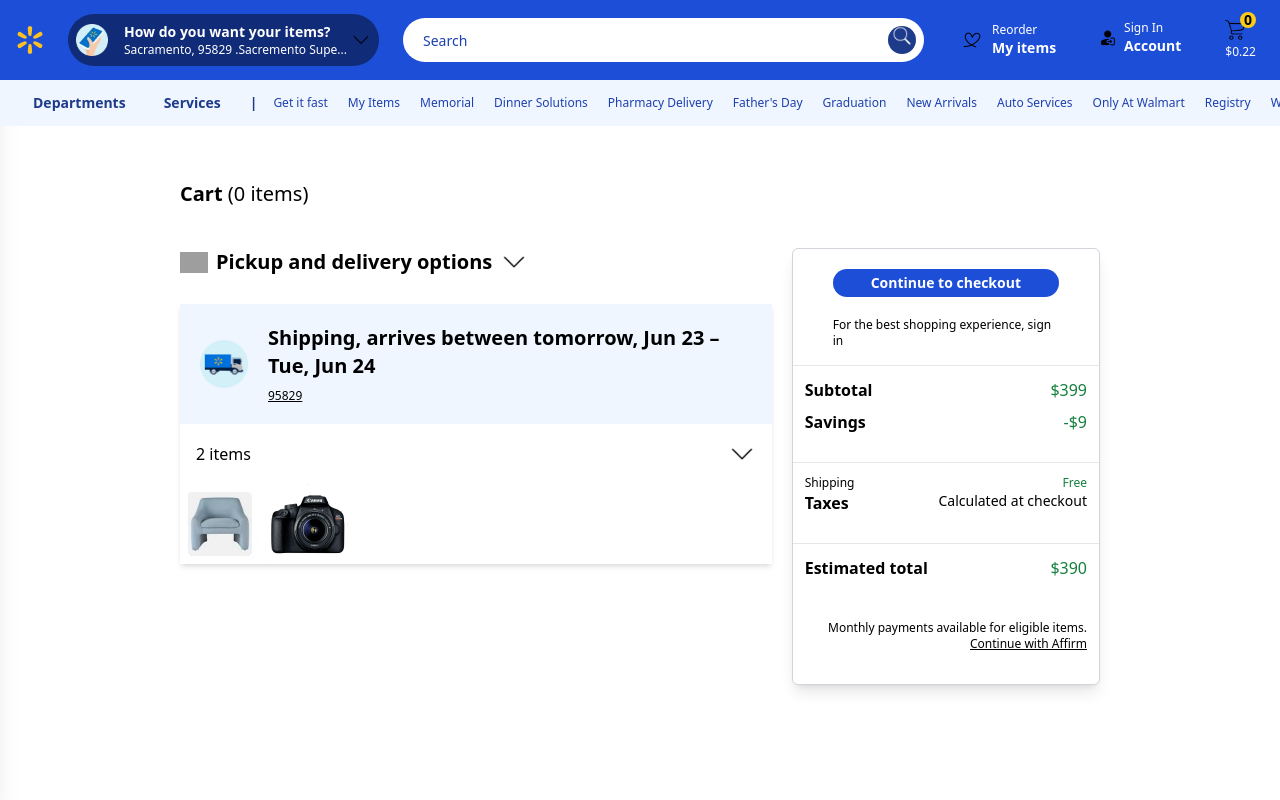
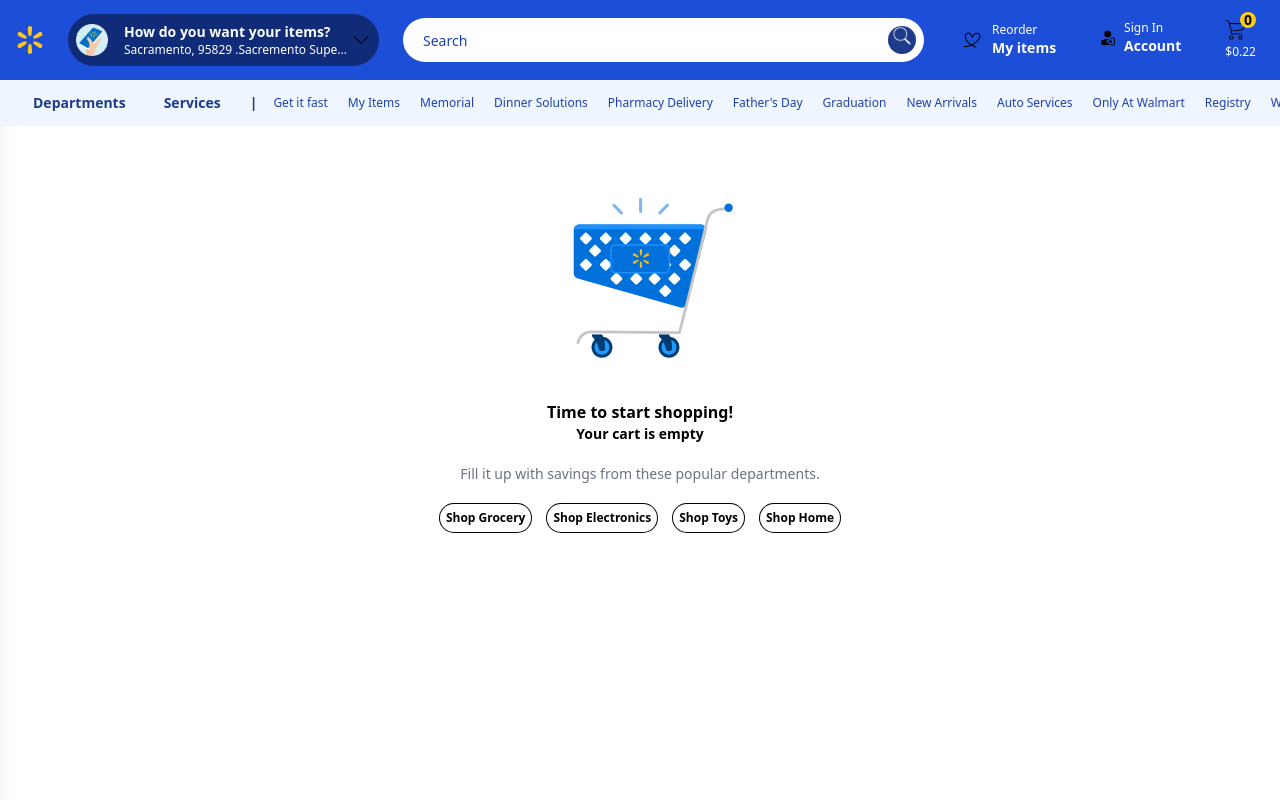
Before and after one commit to bxkun01/walmart, a React (Vite) app: page /cart in a window 1280 px wide. Shown: the top 800 px of the page. Built offline with nearby package versions, Linux system fonts and the light colour scheme; grey boxes are pictures that could not be loaded.

Commit message:
added cart functionality

```diff
--- a/src/Buttons/Button.jsx
+++ b/src/Buttons/Button.jsx
@@ -1,8 +1,15 @@
-import React from 'react'
+import { CartContext } from '../context/CartContext'
+import { useContext } from 'react'
 
-const Button = ({name}) => {
+const Button = ({ name, item }) => {
+  const {setCart} =useContext(CartContext);
   return (
-    <button className='ring-1 ring-black px-3 py-1 rounded-full hover:ring-2 text-sm font-bold' onClick={(e)=>e.preventDefault()}>{name}</button>
+    <button className='ring-1 ring-black px-3 py-1 rounded-full hover:ring-2 text-sm font-bold'
+      onClick={(e) => {
+        e.preventDefault();
+        setCart(prevCart => [...prevCart, item]);
+
+      }}>{name}</button>
   )
 }
 
--- a/src/Components/CartItem.jsx
+++ b/src/Components/CartItem.jsx
@@ -1,7 +1,7 @@
 import { useState } from "react"
 import home from '../assets/photos/home.png'
 
-const CartItem = () => {
+const CartItem = ({item ,i}) => {
     const [cartCount, setCartCount] = useState(0)
 
     const handleCartIncrementCount = () => {
@@ -16,22 +16,22 @@
         }
     }
     return (
-        <div className='p-4 text-sm text-gray-600 flex flex-col gap-2 w-full'>
+        <div className='p-4 text-sm text-gray-600 flex flex-col gap-2 w-full' >
             <div className='flex flex-col gap-2'>
-                <span>Sold and shipped by ReinHart</span>
+                <span>Sold and shipped by {item.transportation.shipper}</span>
                 <span className='text-blue-700 text-xs'>Free shipping</span>
             </div>
             <div className='flex gap-5 justify-evenly items-center'>
                 <div className='flex gap-2 items-center overflow-clip '>
-                    <img src={home} alt="" className='object-contain size-28' />
+                    <img src={item.pictures[0].src} alt="" className='object-contain size-28' />
                     <div className='flex flex-col gap-2'>
-                        <span className='flex-wrap w-[400px]'>Home of the Dead from the wonderland the world is the
-                            kldsjfkldsjf dsfkldsj flskdf jdslkf jsdlfks djflkds fjsdlkf jdslfkdsj flkdssfj sdffsdlfjldskfjsdlkfjdsklvlkfjdslfkdsjfkldfsdklfjdslkfjdsk
+                        <span className='flex-wrap w-[400px]'>
+                            {item.about}
                         </span>
 
 
                         <div className='flex  gap-5 text-green-600 sm:hidden items-center'>
-                            <span className='text-lg font-bold'>$44,000</span>
+                            <span className='text-lg font-bold'>${item.price}</span>
                             <span className='line-through text-gray-500'>$50</span>
                             <div className='whitespace-nowrap'><span className='bg-green-100 text-xs p-1'>You save</span> $6 </div>
                         </div>
@@ -47,7 +47,7 @@
 
 
                 <div className='flex flex-col gap-2 text-green-600 max-sm:hidden'>
-                    <span className='text-lg font-bold'>$44,000</span>
+                    <span className='text-lg font-bold'>${item.price}</span>
                     <span className='line-through text-gray-500'>$50</span>
                     <div className='whitespace-nowrap'><span className='bg-green-100 text-xs p-1'>You save</span> $6 </div>
                 </div>
--- a/src/Components/CartWhenItem.jsx
+++ b/src/Components/CartWhenItem.jsx
@@ -10,7 +10,7 @@
 import CartItem from './CartItem'
 import CheckOut from './CheckOut'
 
-const CartWhenItem = () => {
+const CartWhenItem = ({cart}) => {
   const [openSections, setOpenSections] = useState({
     options: false,
     items: false,
@@ -18,14 +18,19 @@
 
 
 
+
   const toggleSection = (key) => {
     setOpenSections((prev) => ({ ...prev, [key]: !prev[key] }));
   };
 
+  const carts=cart;
+
+  console.log(cart)
   return (
     <div className='flex gap-5 max-xl:justify-center'>
       <div className='flex flex-col gap-7'>
-        {/* Pickup and delivery options header */}
+
+
         <div className='flex gap-2 items-center'>
           <img src={walmartPhone} className='w-7' />
           <span className='font-bold text-xl'>Pickup and delivery options</span>
@@ -60,7 +65,7 @@
         {/* Shipping summary and items dropdown */}
         <div className='border-1 border-gray-200 shadow-md'>
           <div className='flex gap-5 bg-blue-50 p-5'>
-            <img src={shipping} className='w-12 object-contain' />
+            <img src={delivery} className='w-12 object-contain' />
             <div className='flex flex-col gap-2'>
               <span className='font-bold text-xl '>
                 Shipping, arrives between tomorrow, Jun 23 – Tue, Jun 24
@@ -80,17 +85,17 @@
           </div>
 
           {openSections.items == false && (
-            <div className='flex gap-2 flex-wrap'>
-              <img src={home} alt="items" className='size-20' />
-              <img src={canon} className='size-20' alt="items" />
+            <div className='flex gap-2 flex-wrap p-3'>
+              {cart.map((item)=><img src={item.pictures[0].src} alt="items" className='size-20 object-cover'/> )}
+
             </div>
           )
           }
 
           {openSections.items && (
             <div>
-              <CartItem/>
-              <CartItem/>
+              {carts.map((cart,i)=><CartItem item={cart}/>)}
+
 
 
             </div>
--- a/src/Components/Nav.jsx
+++ b/src/Components/Nav.jsx
@@ -3,7 +3,7 @@
 import hamburger from '/src/assets/icons/hamburger.svg'
 import Department from '../Buttons/Department'
 import Services from '../Buttons/Services'
-import cart from '../assets/icons/shopping-cart.png'
+import cartpic from '../assets/icons/shopping-cart.png'
 import heart from '../assets/icons/heart.png'
 import login from '../assets/icons/login.png'
 import Search from './Search'
@@ -13,6 +13,8 @@
 import chevronUp from '../assets/icons/chevron-up.png'
 import chevronDown from '../assets/icons/chevron-down.png'
 import AddressCard from './AddressCard'
+import { CartContext } from '../context/CartContext'
+import { useContext } from 'react'
 
 const Nav = ({ toggleSidebar }) => {
   const items = ['Get it fast', 'My Items', 'Memorial', 'Dinner Solutions', 'Pharmacy Delivery',
@@ -46,6 +48,8 @@
     setCount(value)
   }
 
+
+  const {cart}= useContext(CartContext);
 
 
   return (
@@ -108,8 +112,8 @@
             <Link to='/cart'>
               <div className='hover:bg-black hover:bg-opacity-55 p-2 rounded-full cursor-pointer space-y-1 relative'>
                 <div className='relative'>
-                  <img src={cart} className='size-5' />
-                  <span className='absolute -top-2 right-0 bg-yellow-400 text-black size-4 flex items-center justify-center text-sm font-bold rounded-full'>0</span>
+                  <img src={cartpic} className='size-5' />
+                  <span className='absolute -top-2 right-0 bg-yellow-400 text-black size-4 flex items-center justify-center text-sm font-bold rounded-full'>{cart.length}</span>
                 </div>
                 <p className='text-xs'>$0.22</p>
               </div>
--- a/src/Components/Products.jsx
+++ b/src/Components/Products.jsx
@@ -154,7 +154,7 @@
               <div className='flex flex-col items-start gap-2 pb-1'>
                 <span className=' font-bold'>${item.price}</span>
                 <span className='text-sm text-wrap'>{item.name}</span>
-                <Button name='+ Add'/>
+                <Button name='+ Add' item={item}/>
               </div>
             </div>
             </Link>
--- a/src/Layout/Layout.jsx
+++ b/src/Layout/Layout.jsx
@@ -5,6 +5,7 @@
 import Footer from '../Components/Footer';
 import Feedback from '../Components/Feedback';
 import ScrollToTop from '../Components/ScrollToTop';
+import { CartProvider } from "../context/CartContext";
 
 const Layout = () => {
   const [sidebarVisible, setSidebarVisible] = useState(false);
@@ -26,8 +27,10 @@
       <ScrollToTop />
       <Sidebar visible={sidebarVisible} ref={sidebarRef} />
       <div className={`transition-all duration-300 overflow-hidden ${sidebarVisible ? 'ml-72' : 'ml-0'}`}>
+        <CartProvider>
         <Nav toggleSidebar={() => setSidebarVisible(!sidebarVisible)} />
         <Outlet />
+        </CartProvider>
       </div>
       <Feedback />
       <Footer />
--- a/src/Pages/Cart.jsx
+++ b/src/Pages/Cart.jsx
@@ -1,16 +1,28 @@
 import { Helmet } from "react-helmet"
 import CartWhenItem from "../Components/CartWhenItem"
 import CartWhenNoItem from "../Components/CartWhenNoItem"
-
+import { useContext } from "react"
+import { CartContext } from "../context/CartContext"
 
 const Cart = () => {
+  const { cart } = useContext(CartContext);
+
   return (
     <>
-    <Helmet><title>Cart</title></Helmet>
-    <div className='mt-[180px] mx-5 mb-[400px] flex flex-col gap-10 lg:px-40'>
-        <div className='text-xl'><span className='font-bold'>Cart</span> <span>(0 items)</span></div>
-        <CartWhenItem/>
-    </div>
+      <Helmet><title>Cart</title></Helmet>
+
+      <div className='mt-[180px] mx-5 mb-[400px] flex flex-col gap-10 lg:px-40'>
+        {cart.length !== 0 ? (
+          <>
+            <div className='text-xl'>
+              <span className='font-bold'>Cart</span> <span>({cart.length} item{cart.length !== 1 ? 's' : ''})</span>
+            </div>
+            <CartWhenItem cart={cart} />
+          </>
+        ) : (
+          <CartWhenNoItem />
+        )}
+      </div>
     </>
   )
 }
--- /dev/null
+++ b/src/context/CartContext.jsx
@@ -0,0 +1,12 @@
+import React, { createContext, useState } from 'react'
+
+export const CartContext= createContext();
+
+export const CartProvider = ({children}) => {
+    const [cart, setCart] =useState([]);
+  return (
+    <CartContext.Provider value={{cart, setCart}}>
+        {children}
+    </CartContext.Provider>
+  )
+}
```
